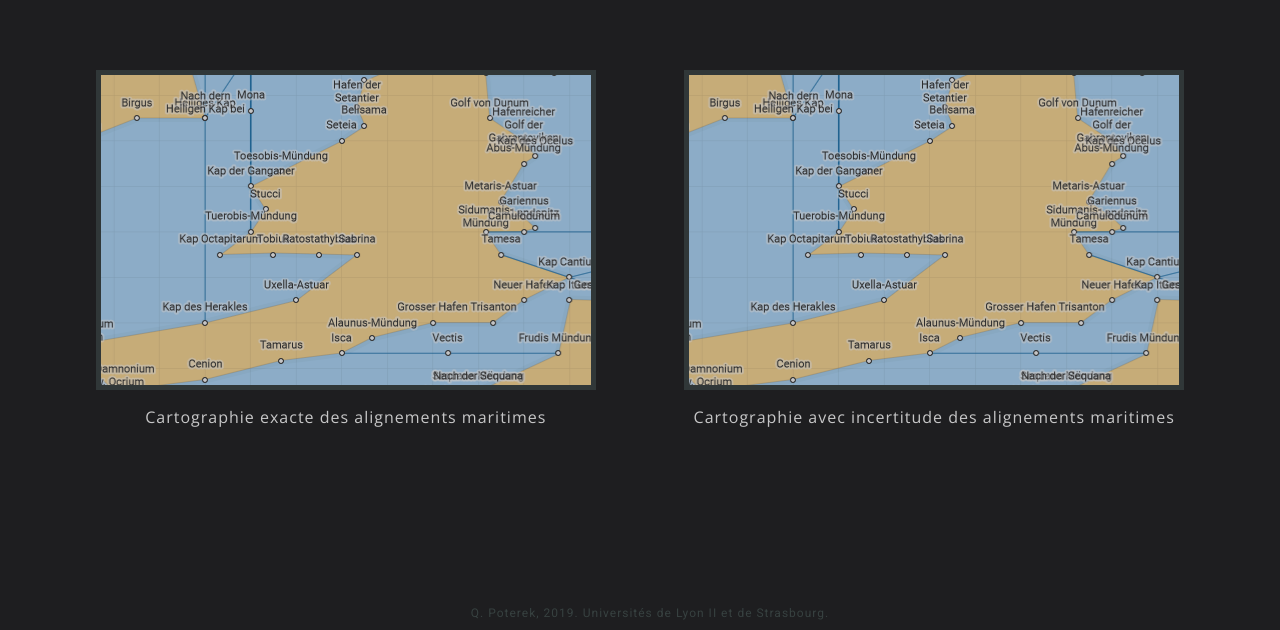
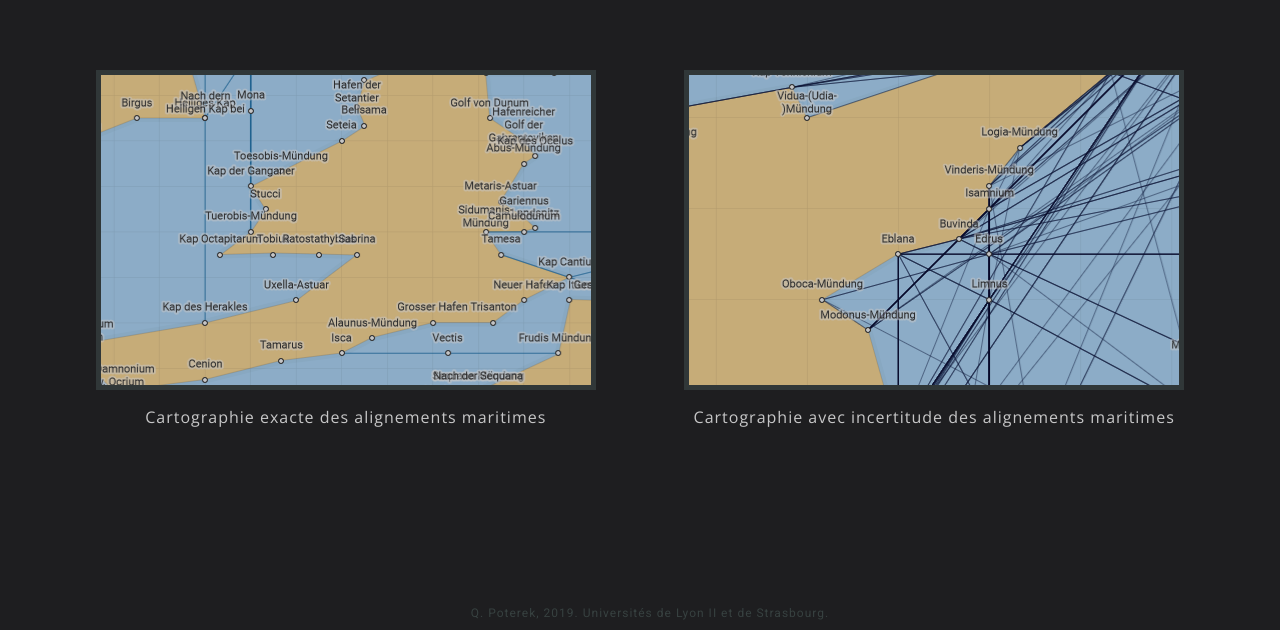
Before and after one commit to poterekq/ptolemy, a plain HTML site: page index.html in a window 1280 px wide. Shown: the part 170-800 px from the top of the page. Drawn offline with nearby package versions, Linux system fonts and the light colour scheme.

Commit message:
Style update
Updated the stylesheets and added a thumbnail for the uncertainty map.

```diff
--- a/index.html
+++ b/index.html
@@ -13,10 +13,10 @@
 
 	<h1 class="titre">La Géographie de Ptolémée</h1>
 	<div class="wrapper">
-	  <div class="item" onclick="location.href='webmap_alignments.html';">
+	  <div class="item" id="i1" onclick="location.href='webmap_alignments.html';">
 	    <p>Cartographie exacte des alignements maritimes</p>
 	  </div>
-		<div class="item" onclick="location.href='webmap_uncertainty.html';">
+		<div class="item" id ="i2" onclick="location.href='webmap_uncertainty.html';">
 			<p>Cartographie avec incertitude des alignements maritimes</p>
 		</div>
 	</div>
--- a/stylesheet.css
+++ b/stylesheet.css
@@ -27,9 +27,17 @@ body {
   height: 40%;
 }
 
-.item{
+#i1{
   background-image: url(images/Index_Map1.png);
   background-position: center center;
+}
+
+#i2{
+  background-image: url(images/Index_Map2.png);
+  background-position: center center;
+}
+
+.item{
   width: 45%;
   opacity: 0.75;
   border: 5px solid #374140;
--- a/stylesheet_webmaps.css
+++ b/stylesheet_webmaps.css
@@ -272,7 +272,6 @@ label {
 }
 
 #layers {
-  display: none;
   position: fixed;
   z-index: 101;
   left: 10px;
```
Also changed, not shown: images/Index_Map2.png (added).
